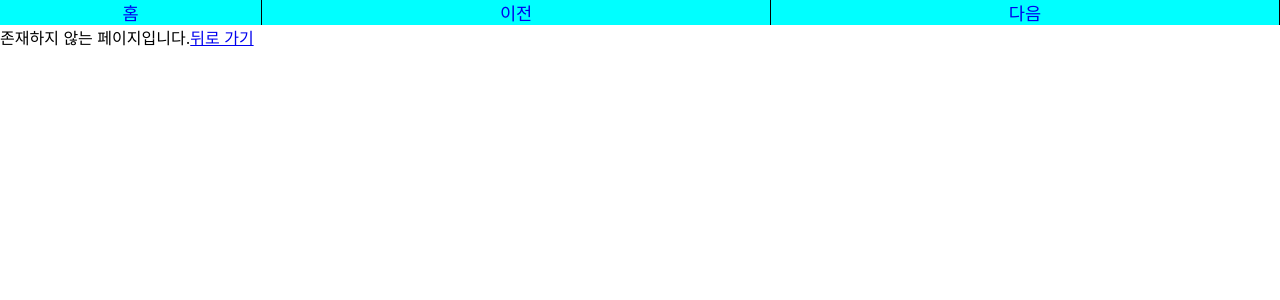
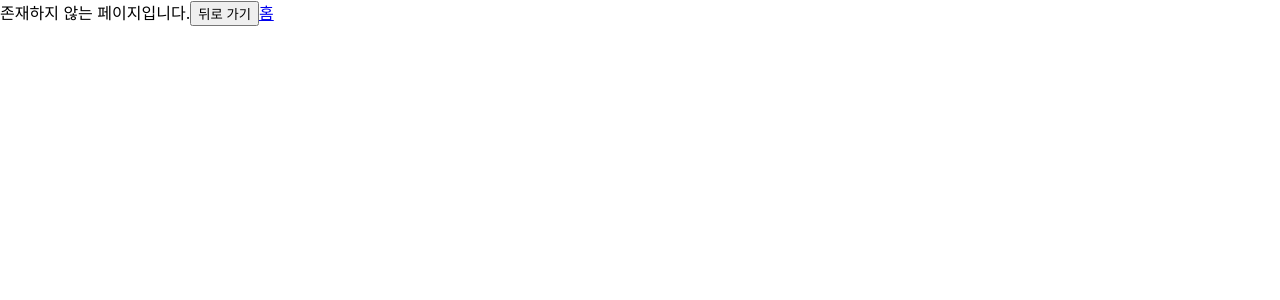
Before and after one commit to meenzoon/react-project, a React (Create React App) app: page /page in a window 1280 px wide. Shown: the top 300 px of the page. Built offline with nearby package versions, Linux system fonts and the light colour scheme.

Commit message:
1. add store value 2. 'Header' Component visibility use App,js, Page.js

```diff
--- a/src/App.js
+++ b/src/App.js
@@ -14,24 +14,16 @@ import Next from './containers/Next';
 
 class App extends Component {
 
-    componentWillReceiveProps() {
-        this.props.setHeaderVisibility(true);
-
-        console.log(this.props);
-    }
-
     render() {
         return (
             <Router>
                 <div>
-                    {this.props.visible && <Header />}
-                    <div>
-                        <Switch>
-                            <Route path="/page" component={Page} />
-                            <Route path="/previous" component={Previous} />
-                            <Route path="/next" component={Next} />
-                        </Switch>
-                    </div>
+                    {this.props.header.visible && <Header />}
+                    <Switch>
+                        <Route path="/page" component={Page} />
+                        <Route path="/previous" component={Previous} />
+                        <Route path="/next" component={Next} />
+                    </Switch>
                 </div>
             </Router>
         );
@@ -40,7 +32,7 @@ class App extends Component {
 
 const mapStateToProps = state => {
     return {
-        visible: state.header.visible
+        ...state
     };
 };
 
--- a/src/components/Header.js
+++ b/src/components/Header.js
@@ -6,11 +6,18 @@ import './Header.css';
 const Header = () => {
     return (
         <div className="Header">
-            <Link to="/page" className="Header-Nav">
+            <Link to="/" className="Header-Nav">
                 홈
             </Link>
-            <Link to="/previous" className="Header-Nav">이전</Link>
-            <Link to="/next" className="Header-Nav">다음</Link>
+            <Link to="/page" className="Header-Nav">
+                페이지
+            </Link>
+            <Link to="/previous" className="Header-Nav">
+                이전
+            </Link>
+            <Link to="/next" className="Header-Nav">
+                다음
+            </Link>
         </div>
     );
 };
--- a/src/containers/Page.js
+++ b/src/containers/Page.js
@@ -4,17 +4,31 @@ import { connect } from 'react-redux';
 import * as actions from '../actions';
 
 import { Link } from 'react-router-dom';
+class Page extends Component {
+    constructor(props) {
+        super(props);
 
-class Page extends Component {
+        this.moveBackPage = this.moveBackPage.bind(this);
+    }
+
     componentDidMount() {
         this.props.setHeaderVisibility(false);
+    }
+
+    componentWillUnmount() {
+        this.props.setHeaderVisibility(true);
+    }
+
+    moveBackPage() {
+        this.props.history.goBack();
     }
 
     render() {
         return (
             <div>
                 존재하지 않는 페이지입니다.
-                <Link to="/next">뒤로 가기</Link>
+                <button onClick={this.moveBackPage}>뒤로 가기</button>
+                <Link to="/">홈</Link>
             </div>
         );
     }
--- a/src/reducers/index.js
+++ b/src/reducers/index.js
@@ -3,6 +3,9 @@ import * as types from '../actions/ActionTypes';
 const initialState = {
     header: {
         visible: true
+    },
+    history: {
+        pathname: '123'
     }
 };
 
```
